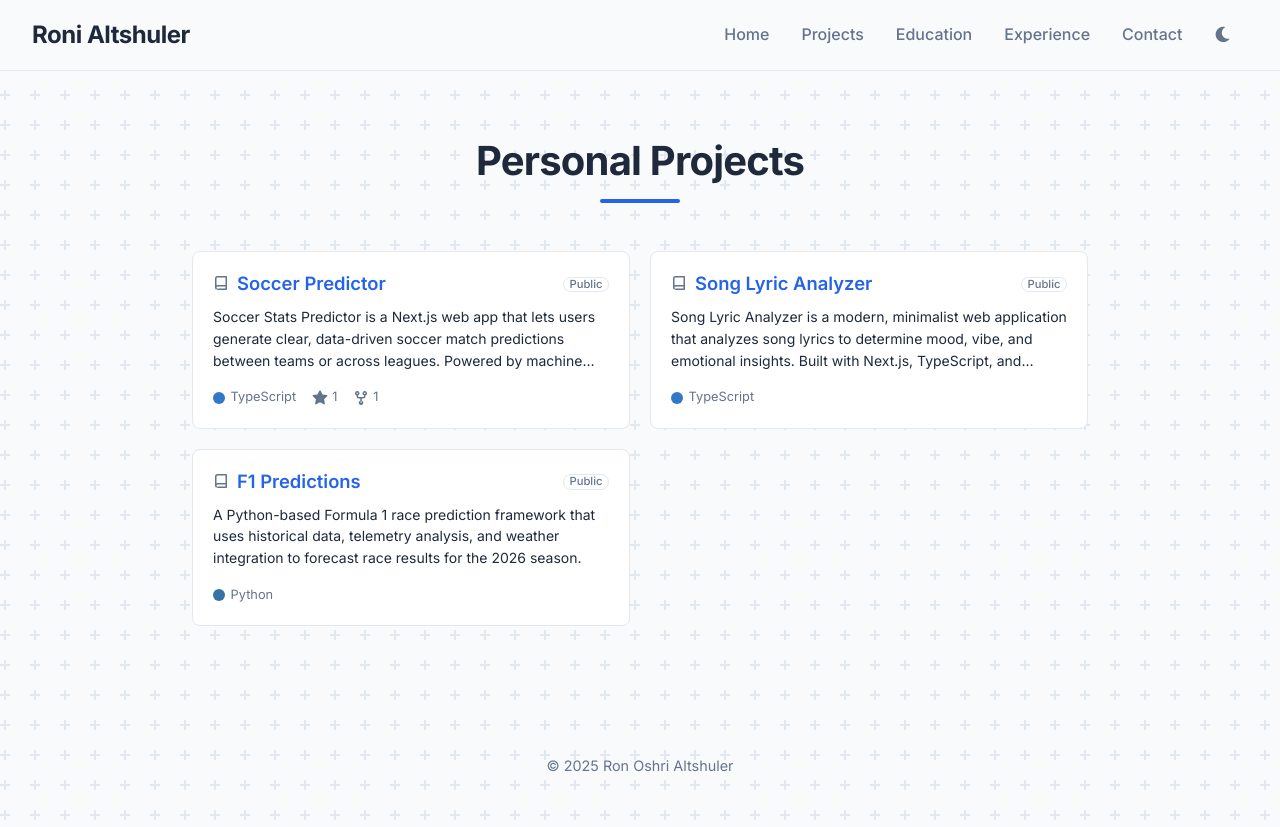
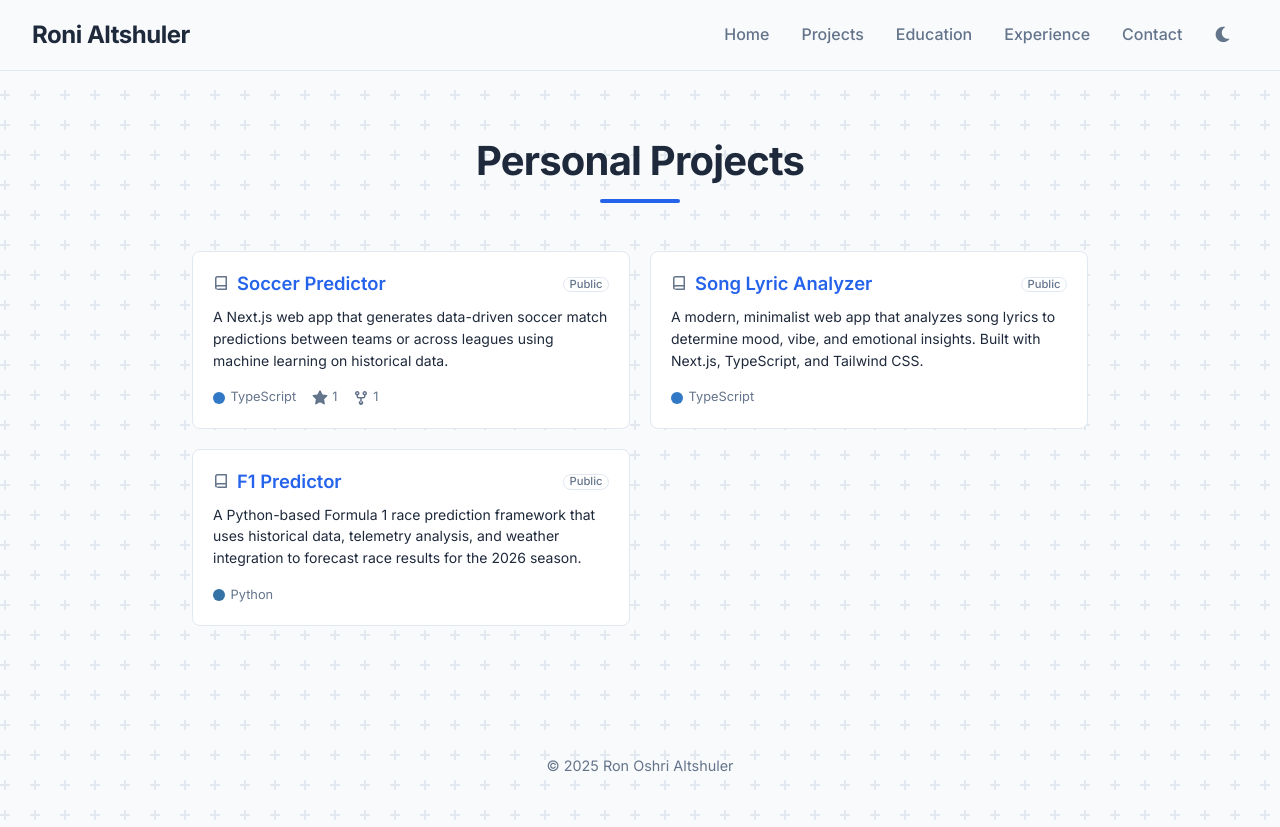
Before and after one commit to roni-altshuler/personal_website, a Next.js app: page /projects in a window 1280 px wide. Built offline with nearby package versions, Linux system fonts and the light colour scheme.

Commit message:
Minor edit to project card details

```diff
--- a/src/app/projects/page.js
+++ b/src/app/projects/page.js
@@ -27,7 +27,7 @@ export default function Projects() {
       name: 'soccer_predictor',
       displayName: 'Soccer Predictor',
       description:
-        'Soccer Stats Predictor is a Next.js web app that lets users generate clear, data-driven soccer match predictions between teams or across leagues. Powered by machine learning on historical data, it shows intuitive win/draw/loss probabilities in an interactive, professional interface.',
+        'A Next.js web app that generates data-driven soccer match predictions between teams or across leagues using machine learning on historical data.',
       link: 'https://github.com/roni-altshuler/soccer_predictor',
       language: 'TypeScript',
       stars: 1,
@@ -37,7 +37,7 @@ export default function Projects() {
       name: 'SongAnalyzer',
       displayName: 'Song Lyric Analyzer',
       description:
-        'Song Lyric Analyzer is a modern, minimalist web application that analyzes song lyrics to determine mood, vibe, and emotional insights. Built with Next.js, TypeScript, and Tailwind CSS.',
+        'A modern, minimalist web app that analyzes song lyrics to determine mood, vibe, and emotional insights. Built with Next.js, TypeScript, and Tailwind CSS.',
       link: 'https://github.com/roni-altshuler/SongAnalyzer',
       language: 'TypeScript',
       stars: 0,
@@ -45,7 +45,7 @@ export default function Projects() {
     },
     {
       name: 'f1_predictions',
-      displayName: 'F1 Predictions',
+      displayName: 'F1 Predictor',
       description:
         'A Python-based Formula 1 race prediction framework that uses historical data, telemetry analysis, and weather integration to forecast race results for the 2026 season.',
       link: 'https://github.com/roni-altshuler/f1_predictions',
```
